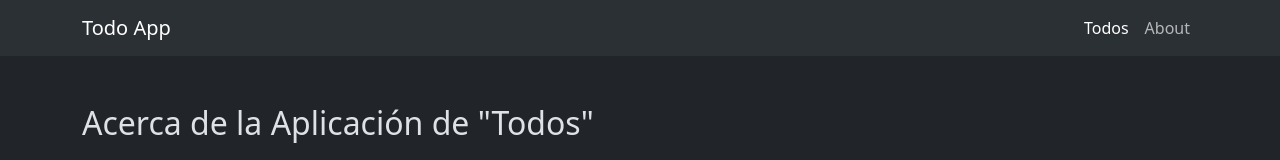
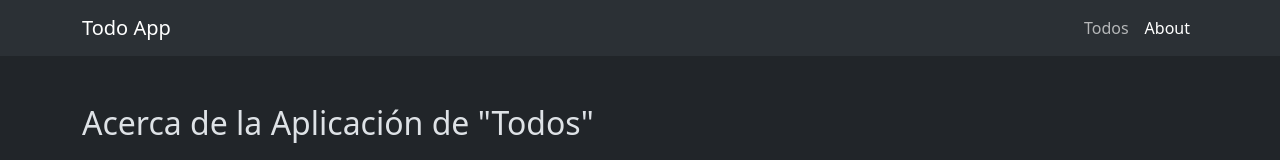
Before and after one commit to msilenzi/iaw-todo-app, a React (Vite) app in the folder client/: page /about in a window 1280 px wide. Shown: the top 160 px of the page. Built offline with nearby package versions, Linux system fonts and the light colour scheme.

Commit message:
navbar navigation is working

```diff
--- a/client/src/common/layout/MainLayout.tsx
+++ b/client/src/common/layout/MainLayout.tsx
@@ -2,6 +2,7 @@ import { ReactNode } from 'react'
 import Container from 'react-bootstrap/Container'
 import Nav from 'react-bootstrap/Nav'
 import Navbar from 'react-bootstrap/Navbar'
+import { Link, useLocation } from 'react-router-dom'
 
 type MainLayoutProps = {
   children: ReactNode
@@ -17,20 +18,33 @@ export default function MainLayout({ children }: MainLayoutProps) {
   )
 }
 
+const mainNavbarLinks = [
+  { displayName: 'Todos', url: '/todos' },
+  { displayName: 'About', url: '/about' },
+]
+
 function MainNavbar() {
+  const location = useLocation()
+
   return (
     <Navbar expand="lg" className="bg-body-tertiary mb-5">
       <Container>
-        <Navbar.Brand href="#home">Todo App</Navbar.Brand>
+        <Navbar.Brand as={Link} to="/">
+          Todo App
+        </Navbar.Brand>
         <Navbar.Toggle aria-controls="basic-navbar-nav" />
         <Navbar.Collapse id="basic-navbar-nav">
           <Nav className="ms-auto">
-            <Nav.Link href="#home" active>
-              Todos
-            </Nav.Link>
-            <Nav.Link href="#link" active={false}>
-              About
-            </Nav.Link>
+            {mainNavbarLinks.map(({ displayName, url }) => (
+              <Nav.Link
+                as={Link}
+                to={url}
+                active={location.pathname === url}
+                key={url}
+              >
+                {displayName}
+              </Nav.Link>
+            ))}
           </Nav>
         </Navbar.Collapse>
       </Container>
```
